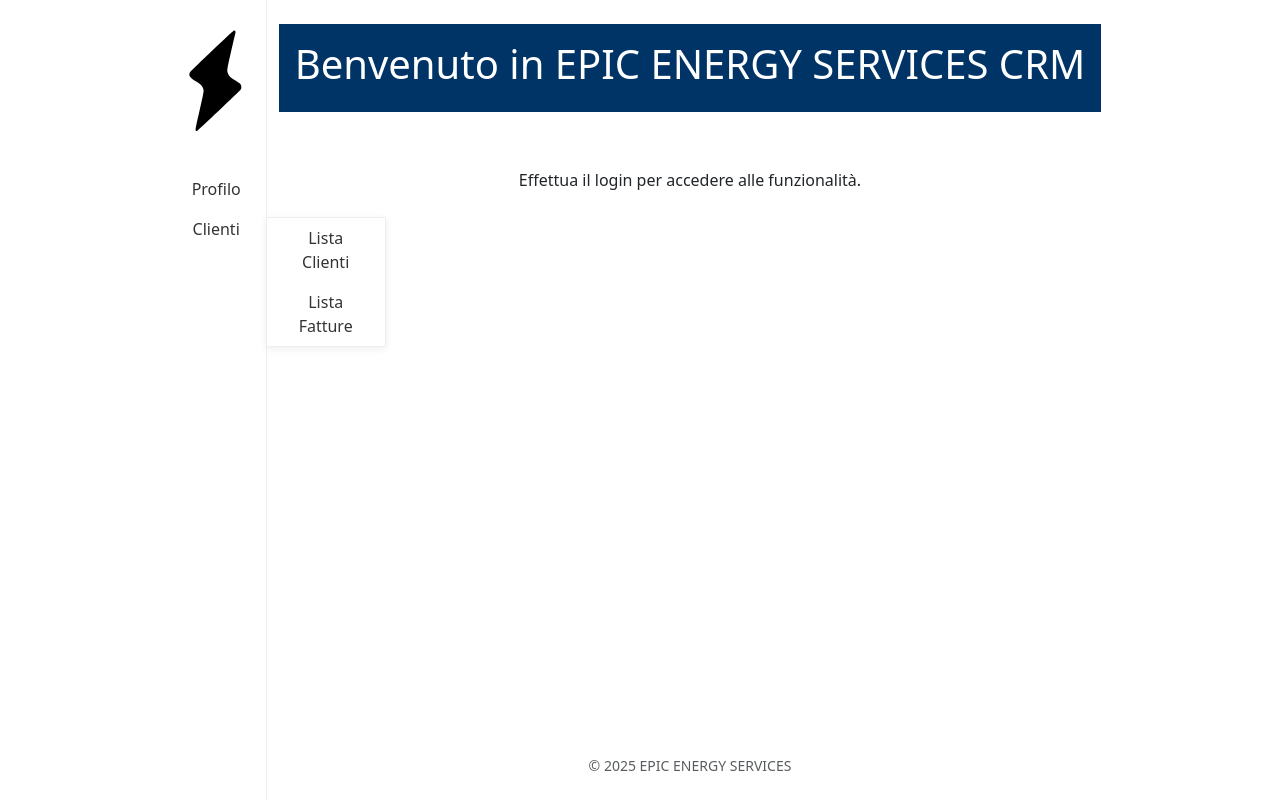
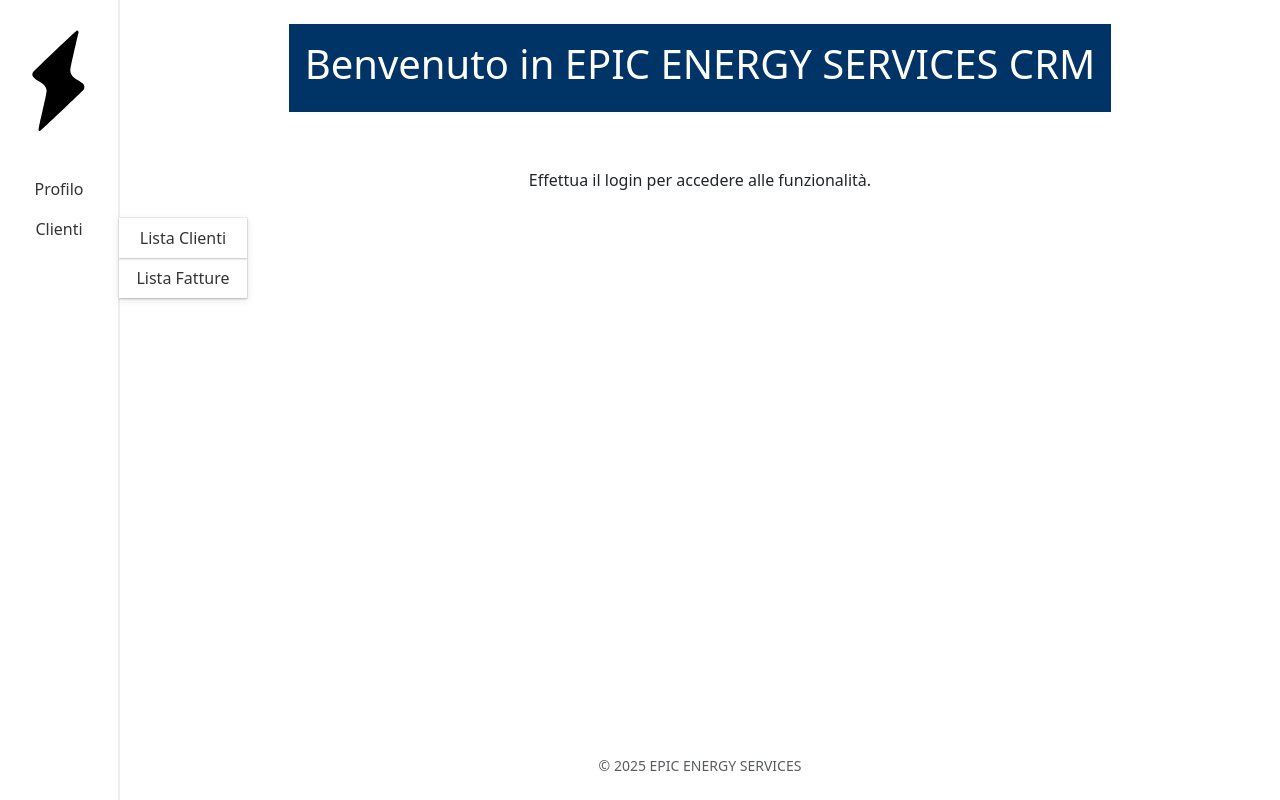
Before and after one commit to lylyss/GestioneEnergia_bw_BackEnd, a React (Vite) app in the folder Energia/: page /home in a window 1280 px wide. Both pictures are taken after a click on the element "Clienti". Built offline with nearby package versions, Linux system fonts and the light colour scheme.

Commit message:
Aggiungi funzionalità di ricerca per clienti e fatture nella HomePage, migliora la gestione del menu a discesa e aggiorna lo stile della sidebar

```diff
--- a/Energia/src/pages/HomePage.jsx
+++ b/Energia/src/pages/HomePage.jsx
@@ -2,25 +2,51 @@ import Container from "react-bootstrap/Container";
 import imagePage from "../assets/imagePage.svg";
 import { useAuth } from "../AuthContext";
 import { Link } from "react-router-dom";
-import { useState } from "react";
+import { useState, useEffect, useRef } from "react";
+import Card from "react-bootstrap/Card";
+import Row from "react-bootstrap/Row";
+import Col from "react-bootstrap/Col";
+import Form from "react-bootstrap/Form";
 
 function HomePage() {
   const { user } = useAuth();
   const [openClienti, setOpenClienti] = useState(false);
+  const [showClientiList, setShowClientiList] = useState(false);
+  const [search, setSearch] = useState("");
+  const [showFattureList, setShowFattureList] = useState(false);
+  const [fattureSearch, setFattureSearch] = useState("");
+  const clienti = JSON.parse(localStorage.getItem("clienti") || "[]");
+  const fatture = JSON.parse(localStorage.getItem("fatture") || "[]");
+  const clientiMenuRef = useRef();
+
+  // Chiudi il menu a discesa quando clicchi fuori
+  useEffect(() => {
+    function handleClickOutside(event) {
+      if (clientiMenuRef.current && !clientiMenuRef.current.contains(event.target)) {
+        setOpenClienti(false);
+      }
+    }
+    document.addEventListener("mousedown", handleClickOutside);
+    return () => document.removeEventListener("mousedown", handleClickOutside);
+  }, []);
 
   return (
     <div style={{ display: "flex", minHeight: "100vh" }}>
       {/* Sidebar */}
       <aside
         style={{
-          width: 100,
+          position: "fixed",
+          top: 0,
+          left: 0,
+          width: 120,
+          height: "100vh",
           background: "#fff",
-          borderRight: "1px solid #eee",
-          minHeight: "100vh",
+          borderRight: "2px solid #eee",
           display: "flex",
           flexDirection: "column",
           alignItems: "center",
           paddingTop: 25,
+          zIndex: 1000,
         }}
       >
         <img src={imagePage} alt="EPIC ENERGY SERVICES Logo" style={{ maxWidth: 60, marginBottom: 20 }} />
@@ -31,7 +57,7 @@ function HomePage() {
                 Profilo
               </Link>
             </li>
-            <li style={{ margin: "16px 0", position: "relative" }}>
+            <li style={{ margin: "16px 0", position: "relative" }} ref={clientiMenuRef}>
               <span style={{ cursor: "pointer", textDecoration: "none", color: "#333", fontWeight: 500 }} onClick={() => setOpenClienti((v) => !v)}>
                 Clienti
               </span>
@@ -46,36 +72,48 @@ function HomePage() {
                     top: 0,
                     background: "#fff",
                     border: "1px solid #eee",
-                    boxShadow: "0 2px 8px rgba(0,0,0,0.07)",
-                    minWidth: 120,
+                    boxShadow: "0 2px 8px rgba(19, 17, 17, 0.08)",
+                    minWidth: 130,
                     zIndex: 10,
                   }}
                 >
                   <li>
-                    <Link
-                      to="/clienti"
+                    <span
                       style={{
                         display: "block",
                         padding: "8px 16px",
                         color: "#333",
                         textDecoration: "none",
+                        boxShadow: "0 1px 2px rgba(0, 0, 0, 0.25)",
+                        cursor: "pointer",
+                      }}
+                      onClick={() => {
+                        setShowClientiList(true);
+                        setShowFattureList(false);
+                        setOpenClienti(false);
                       }}
                     >
                       Lista Clienti
-                    </Link>
+                    </span>
                   </li>
                   <li>
-                    <Link
-                      to="/fatture"
+                    <span
                       style={{
                         display: "block",
                         padding: "8px 16px",
                         color: "#333",
                         textDecoration: "none",
+                        boxShadow: "0 1px 2px rgba(0, 0, 0, 0.25)",
+                        cursor: "pointer",
+                      }}
+                      onClick={() => {
+                        setShowFattureList(true);
+                        setShowClientiList(false);
+                        setOpenClienti(false);
                       }}
                     >
                       Lista Fatture
-                    </Link>
+                    </span>
                   </li>
                 </ul>
               )}
@@ -84,7 +122,7 @@ function HomePage() {
         </nav>
       </aside>
       {/* Main content */}
-      <div style={{ flex: 1 }}>
+      <div style={{ marginLeft: 120 }}>
         <Container className="py-4 d-flex flex-column min-vh-100 justify-content-between">
           {/* Header */}
           <header className="mb-4">
@@ -92,7 +130,108 @@ function HomePage() {
           </header>
           {/* Main */}
           <main className="flex-grow-1">
-            {user && user.role === "ADMIN" ? (
+            {showClientiList ? (
+              <>
+                <Form className="mb-4" style={{ maxWidth: 400 }}>
+                  <Form.Control
+                    type="text"
+                    placeholder="Cerca cliente per nome, partita IVA o email..."
+                    value={search}
+                    onChange={(e) => setSearch(e.target.value)}
+                  />
+                </Form>
+                <Row xs={1} md={3} className="g-4">
+                  {/* Mostra i clienti filtrati */}
+                  {clienti.filter(
+                    (c) =>
+                      c.ragioneSociale.toLowerCase().includes(search.toLowerCase()) ||
+                      c.partitaIva.toLowerCase().includes(search.toLowerCase()) ||
+                      c.email.toLowerCase().includes(search.toLowerCase())
+                  ).length === 0 ? (
+                    <Col>
+                      <div className="text-center text-muted">Nessun cliente presente</div>
+                    </Col>
+                  ) : (
+                    clienti
+                      .filter(
+                        (c) =>
+                          c.ragioneSociale.toLowerCase().includes(search.toLowerCase()) ||
+                          c.partitaIva.toLowerCase().includes(search.toLowerCase()) ||
+                          c.email.toLowerCase().includes(search.toLowerCase())
+                      )
+                      .map((cliente, idx) => (
+                        <Col key={idx}>
+                          <Card className="h-100 text-center">
+                            <Card.Img variant="top" src={imagePage} style={{ maxWidth: 60, margin: "0 auto", marginTop: 16 }} />
+                            <Card.Body>
+                              <Card.Title>{cliente.ragioneSociale}</Card.Title>
+                            </Card.Body>
+                          </Card>
+                        </Col>
+                      ))
+                  )}
+                </Row>
+              </>
+            ) : showFattureList ? (
+              <>
+                <Form className="mb-4" style={{ maxWidth: 400 }}>
+                  <Form.Control
+                    type="text"
+                    placeholder="Cerca per ragione sociale o partita IVA..."
+                    value={fattureSearch}
+                    onChange={(e) => setFattureSearch(e.target.value)}
+                  />
+                </Form>
+                <Row xs={1} md={3} className="g-4">
+                  {fatture.filter((f) => {
+                    const cliente = clienti.find((c) => c.id?.toString() === f.clienteId?.toString());
+                    return (
+                      (cliente?.ragioneSociale?.toLowerCase() || "").includes(fattureSearch.toLowerCase()) ||
+                      (cliente?.partitaIva?.toLowerCase() || "").includes(fattureSearch.toLowerCase())
+                    );
+                  }).length === 0 ? (
+                    <Col>
+                      <div className="text-center text-muted">Nessuna fattura presente</div>
+                    </Col>
+                  ) : (
+                    fatture
+                      .filter((f) => {
+                        const cliente = clienti.find((c) => c.id?.toString() === f.clienteId?.toString());
+                        return (
+                          (cliente?.ragioneSociale?.toLowerCase() || "").includes(fattureSearch.toLowerCase()) ||
+                          (cliente?.partitaIva?.toLowerCase() || "").includes(fattureSearch.toLowerCase())
+                        );
+                      })
+                      .map((fattura, idx) => {
+                        const cliente = clienti.find((c) => c.id?.toString() === fattura.clienteId?.toString());
+                        return (
+                          <Col key={idx}>
+                            <Card className="h-100 text-center">
+                              <Card.Body>
+                                <Card.Title>Fattura n. {fattura.numero}</Card.Title>
+                                <div style={{ fontSize: 14 }}>
+                                  <div>
+                                    <strong>Cliente:</strong> {cliente?.ragioneSociale || "-"}
+                                  </div>
+                                  <div>
+                                    <strong>Partita IVA:</strong> {cliente?.partitaIva || "-"}
+                                  </div>
+                                  <div>
+                                    <strong>Data:</strong> {fattura.data}
+                                  </div>
+                                  <div>
+                                    <strong>Importo:</strong> {fattura.importo}
+                                  </div>
+                                </div>
+                              </Card.Body>
+                            </Card>
+                          </Col>
+                        );
+                      })
+                  )}
+                </Row>
+              </>
+            ) : user && user.role === "ADMIN" ? (
               <p>
                 Sei autenticato come <strong>ADMIN</strong>. Hai accesso alle funzionalità di amministrazione.
               </p>
```
